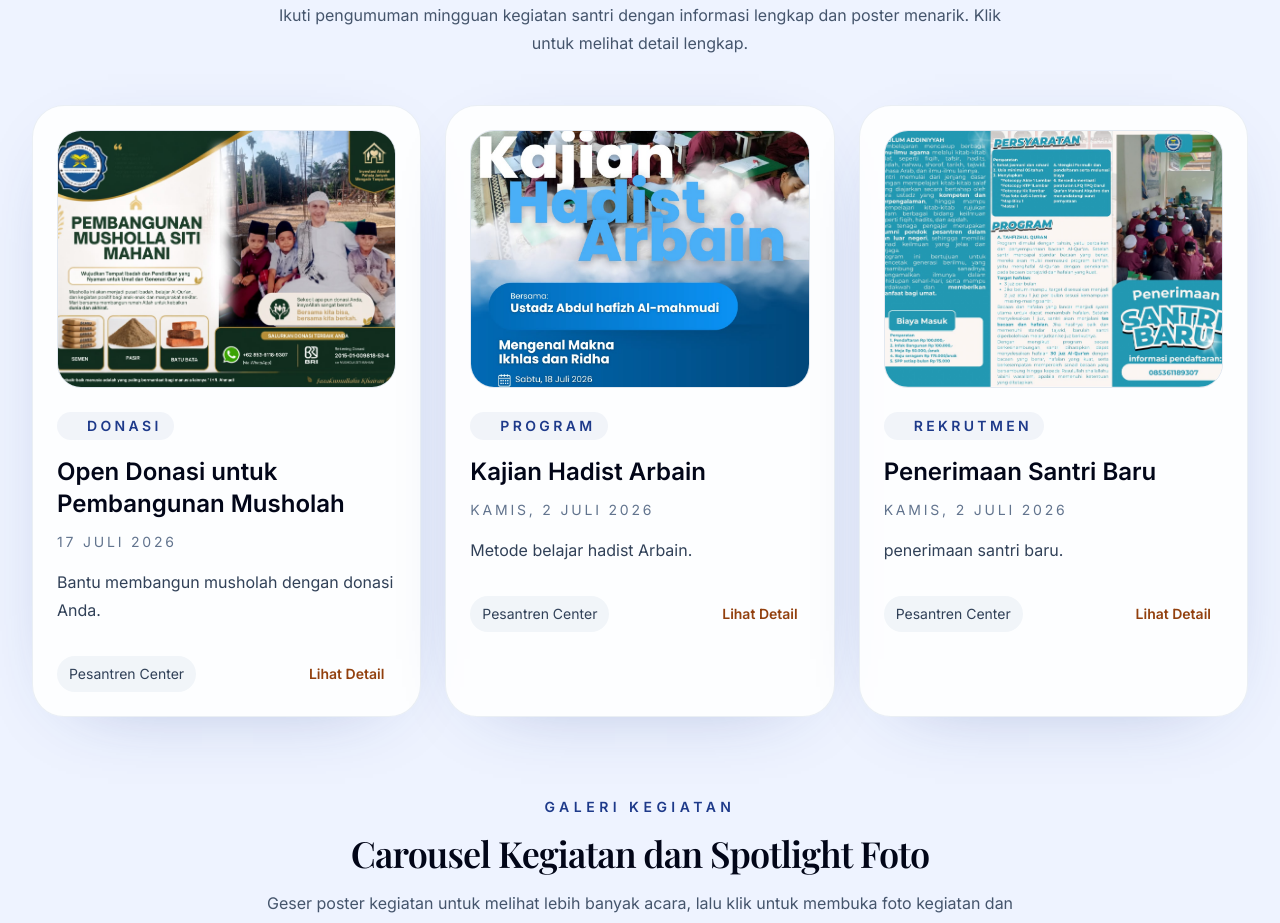
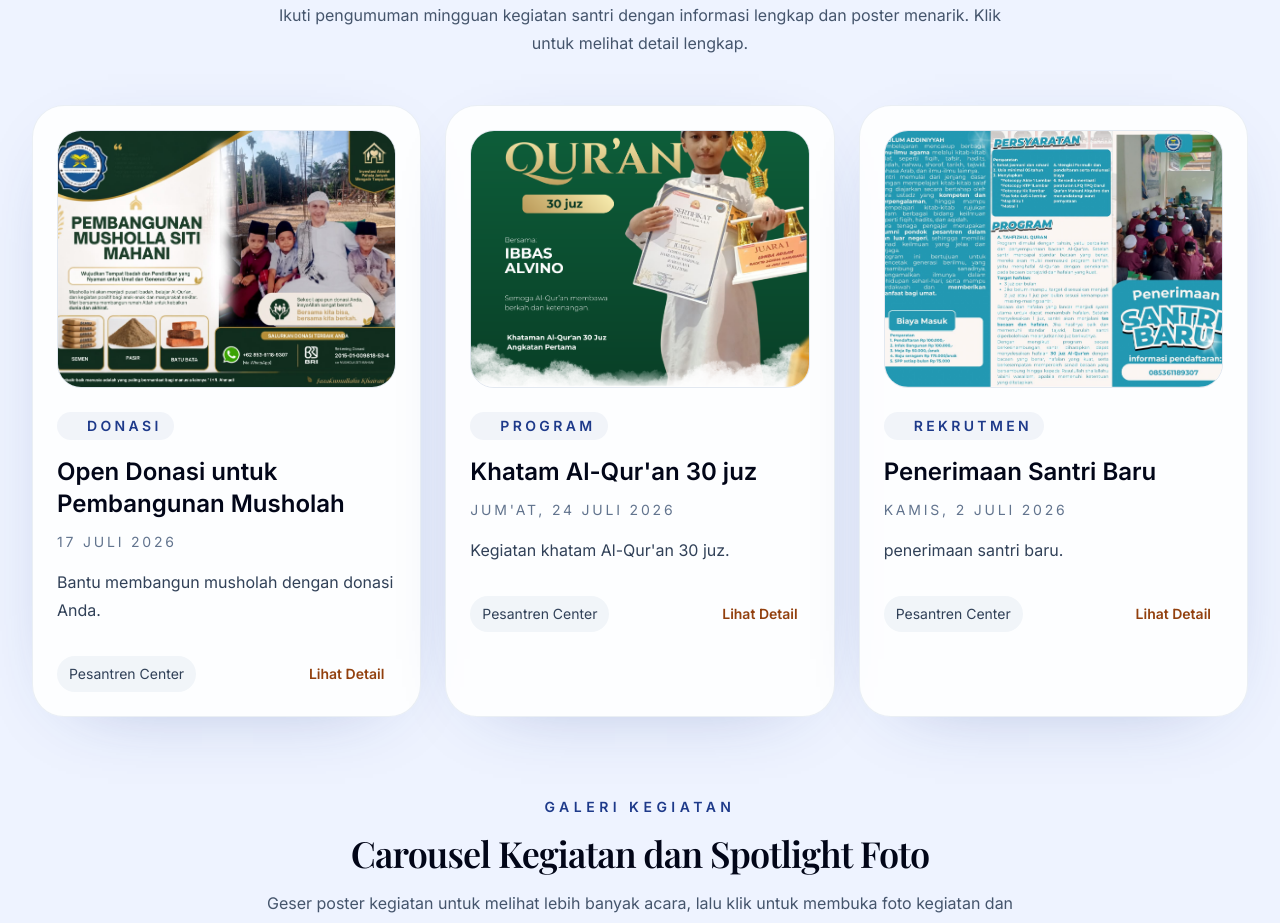
Before and after one commit to ufff9/yayasan-darul-mahani, a Next.js app: page / in a window 1280 px wide. Shown: the part 980-1903 px from the top of the page. Built offline with nearby package versions, Linux system fonts and the light colour scheme; a web font is replaced by a local one.

Commit message:
ganti gambar

```diff
--- a/app/page.tsx
+++ b/app/page.tsx
@@ -23,11 +23,11 @@ const announcements = [
     image: "/donasi.jpeg",
   },
   {
-    title: "Kajian Hadist Arbain",
-    date: "Kamis, 2 Juli 2026",
-    subtitle: "Metode belajar hadist Arbain.",
+    title: "Khatam Al-Qur'an 30 juz",
+    date: "Jum'at, 24 Juli 2026",
+    subtitle: "Kegiatan khatam Al-Qur'an 30 juz.",
     label: "Program",
-    image: "/kajian.jpeg",
+    image: "/khatam.png",
   },
   {
     title: "Penerimaan Santri Baru",
```
Also changed, not shown: public/fiqih.jpeg (deleted), public/khatam.png (added).
